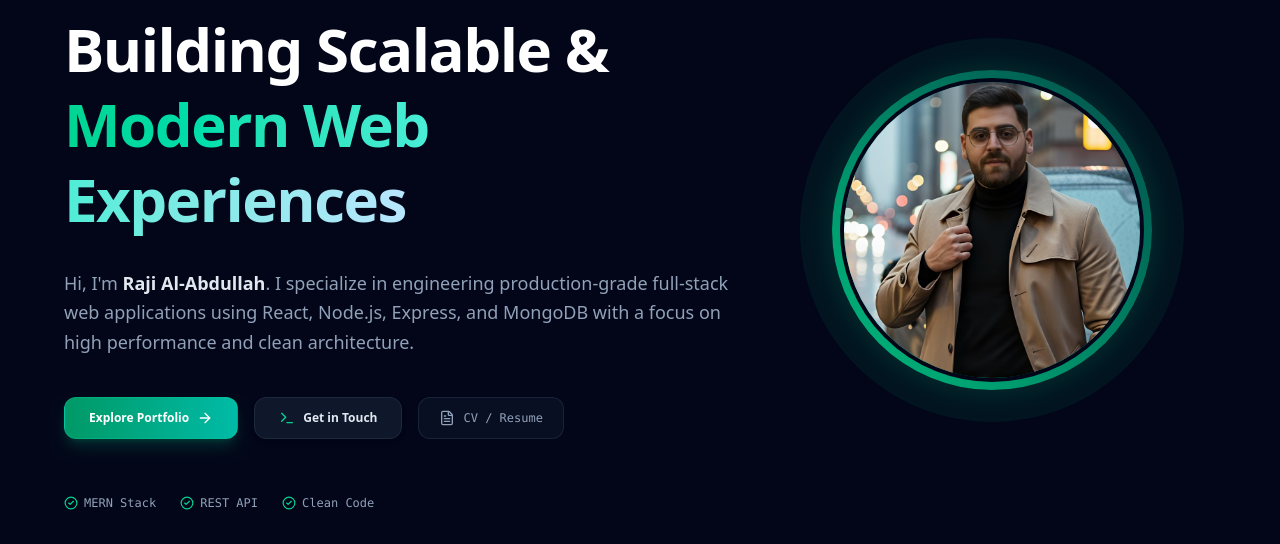
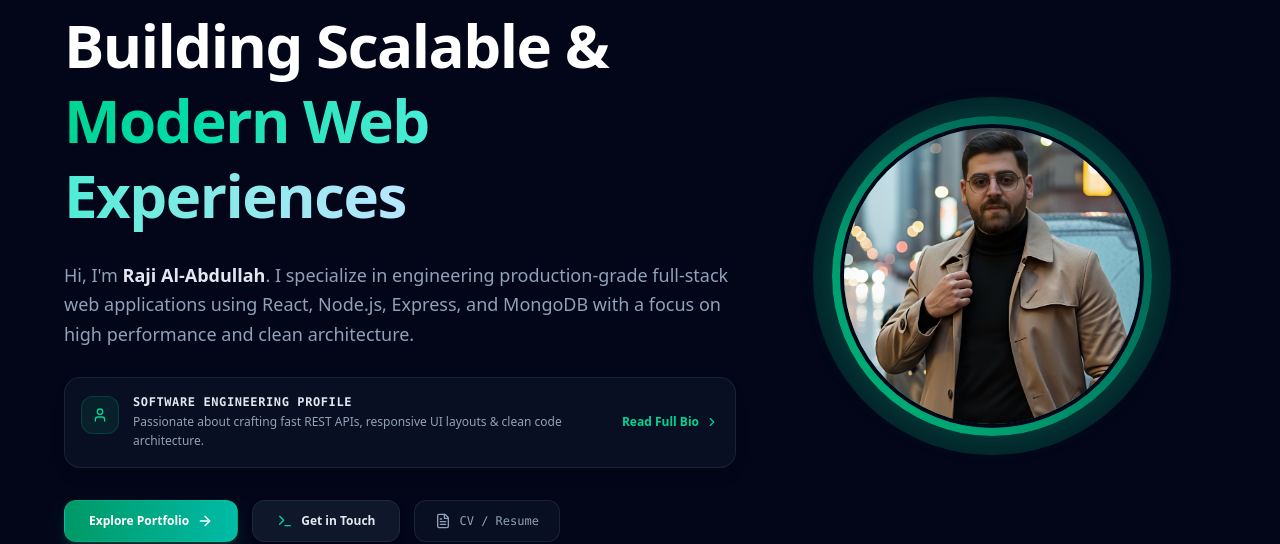
Before and after one commit to rajyabdullah-spec/portfolio-hub-mern, a React (Vite) app in the folder client/: page / in a window 1280 px wide. Shown: the part 259-803 px from the top of the page. Built offline with nearby package versions, Linux system fonts and the light colour scheme; no server answers.

Commit message:
feat: integrate micro-bio teaser card in Hero section to highlight bio page

```diff
--- a/client/src/components/Hero.jsx
+++ b/client/src/components/Hero.jsx
@@ -1,18 +1,21 @@
 import React from 'react';
 import { motion } from 'framer-motion';
-import { ArrowRight, Terminal, Sparkles, FileText, CheckCircle2 } from 'lucide-react';
+import { ArrowRight, Terminal, Sparkles, FileText, CheckCircle2, User, ChevronRight } from 'lucide-react';
 import { Link } from 'react-router-dom';
 
 const Hero = () => {
   return (
-    <section className="relative min-h-[85vh] flex items-center py-20 sm:py-28 overflow-hidden select-none">
+    <section className="relative min-h-[85vh] flex items-center py-16 sm:py-28 overflow-hidden select-none">
+      {/* Dynamic Background Glow Orbs */}
       <div className="absolute top-1/2 left-1/4 -translate-x-1/2 -translate-y-1/2 w-[500px] h-[300px] bg-emerald-500/10 blur-[120px] rounded-full pointer-events-none -z-10" />
       <div className="absolute top-1/3 right-1/4 w-[300px] h-[200px] bg-sky-500/10 blur-[90px] rounded-full pointer-events-none -z-10" />
 
-      <div className="max-w-7xl mx-auto px-4 sm:px-6 lg:px-8 w-full flex flex-col-reverse lg:flex-row items-center justify-between gap-12 lg:gap-8">
+      <div className="max-w-7xl mx-auto px-4 sm:px-6 lg:px-8 w-full flex flex-col-reverse lg:flex-row items-center justify-between gap-10 lg:gap-8">
 
-        <div className="flex-1 flex flex-col items-center lg:items-start text-center lg:text-left space-y-8">
+        {/* Left Column: Text & Hero CTA */}
+        <div className="flex-1 flex flex-col items-center lg:items-start text-center lg:text-left space-y-7">
 
+          {/* Status Badges */}
           <motion.div
             initial={{ opacity: 0, y: -10 }}
             animate={{ opacity: 1, y: 0 }}
@@ -33,6 +36,7 @@ const Hero = () => {
             </div>
           </motion.div>
 
+          {/* Main Headline */}
           <motion.h1
             initial={{ opacity: 0, y: 15 }}
             animate={{ opacity: 1, y: 0 }}
@@ -45,6 +49,7 @@ const Hero = () => {
             </span>
           </motion.h1>
 
+          {/* Main Bio Paragraph */}
           <motion.p
             initial={{ opacity: 0, y: 15 }}
             animate={{ opacity: 1, y: 0 }}
@@ -54,11 +59,42 @@ const Hero = () => {
             Hi, I'm <strong className="text-slate-200 font-semibold">Raji Al-Abdullah</strong>. I specialize in engineering production-grade full-stack web applications using React, Node.js, Express, and MongoDB with a focus on high performance and clean architecture.
           </motion.p>
 
+          {/* Micro-Bio Teaser Card (Designed specifically to highlight About section) */}
+          <motion.div
+            initial={{ opacity: 0, y: 15 }}
+            animate={{ opacity: 1, y: 0 }}
+            transition={{ duration: 0.6, delay: 0.25 }}
+            className="w-full max-w-2xl p-4 rounded-2xl bg-slate-900/60 border border-slate-800/80 backdrop-blur-sm text-left flex flex-col sm:flex-row items-start sm:items-center justify-between gap-4 shadow-lg group hover:border-emerald-500/30 transition-all"
+          >
+            <div className="flex items-start gap-3.5">
+              <div className="p-2.5 rounded-xl bg-emerald-500/10 border border-emerald-500/20 text-emerald-400 shrink-0 mt-0.5">
+                <User className="w-4 h-4" />
+              </div>
+              <div>
+                <h4 className="text-xs font-bold text-slate-200 uppercase tracking-wider font-mono">
+                  Software Engineering Profile
+                </h4>
+                <p className="text-xs text-slate-400 mt-0.5 leading-relaxed">
+                  Passionate about crafting fast REST APIs, responsive UI layouts & clean code architecture.
+                </p>
+              </div>
+            </div>
+
+            <Link
+              to="/about"
+              className="inline-flex items-center gap-1.5 text-xs font-bold text-emerald-400 hover:text-emerald-300 shrink-0 transition-colors group/link self-end sm:self-center"
+            >
+              <span>Read Full Bio</span>
+              <ChevronRight className="w-3.5 h-3.5 transition-transform duration-200 group-hover/link:translate-x-0.5" />
+            </Link>
+          </motion.div>
+
+          {/* Hero Action Buttons */}
           <motion.div
             initial={{ opacity: 0, y: 15 }}
             animate={{ opacity: 1, y: 0 }}
             transition={{ duration: 0.6, delay: 0.3 }}
-            className="flex flex-wrap items-center justify-center lg:justify-start gap-4 pt-2"
+            className="flex flex-wrap items-center justify-center lg:justify-start gap-3.5 pt-1 w-full"
           >
             <Link
               to="/portfolio"
@@ -87,11 +123,12 @@ const Hero = () => {
             </a>
           </motion.div>
 
+          {/* Tech Highlights */}
           <motion.div
             initial={{ opacity: 0 }}
             animate={{ opacity: 1 }}
             transition={{ duration: 0.8, delay: 0.4 }}
-            className="pt-6 flex flex-wrap items-center justify-center lg:justify-start gap-6 text-slate-400 text-xs font-mono w-full"
+            className="pt-4 flex flex-wrap items-center justify-center lg:justify-start gap-6 text-slate-400 text-xs font-mono w-full"
           >
             <div className="flex items-center gap-1.5">
               <CheckCircle2 className="w-3.5 h-3.5 text-emerald-400" />
@@ -109,28 +146,29 @@ const Hero = () => {
 
         </div>
 
+        {/* Right Column: Profile Avatar */}
         <motion.div
           initial={{ opacity: 0, scale: 0.8 }}
           animate={{ opacity: 1, scale: 1 }}
           transition={{ duration: 0.8 }}
-          className="flex-1 flex justify-center items-center relative w-full lg:max-w-md py-10 lg:py-0"
+          className="flex-1 flex justify-center items-center relative w-full lg:max-w-md py-6 lg:py-0"
         >
           <motion.div
             animate={{
               boxShadow: [
                 "0 0 0 0px rgba(16, 185, 129, 0.4)",
-                "0 0 0 40px rgba(16, 185, 129, 0)",
+                "0 0 0 35px rgba(16, 185, 129, 0)",
               ],
             }}
             transition={{
-              duration: 2,
+              duration: 2.2,
               repeat: Infinity,
               ease: "linear",
             }}
-            className="absolute rounded-full w-[260px] h-[260px] sm:w-[320px] sm:h-[320px]"
+            className="absolute rounded-full w-[240px] h-[240px] sm:w-[320px] sm:h-[320px]"
           />
 
-          <div className="relative z-10 w-[260px] h-[260px] sm:w-[320px] sm:h-[320px] rounded-full p-2 bg-gradient-to-tr from-emerald-500 to-teal-900 shadow-[0_0_30px_rgba(16,185,129,0.2)]">
+          <div className="relative z-10 w-[240px] h-[240px] sm:w-[320px] sm:h-[320px] rounded-full p-2 bg-gradient-to-tr from-emerald-500 to-teal-900 shadow-[0_0_30px_rgba(16,185,129,0.2)]">
             <img
               src="/profile.jpg"
               alt="Raji Al-Abdullah"
```
